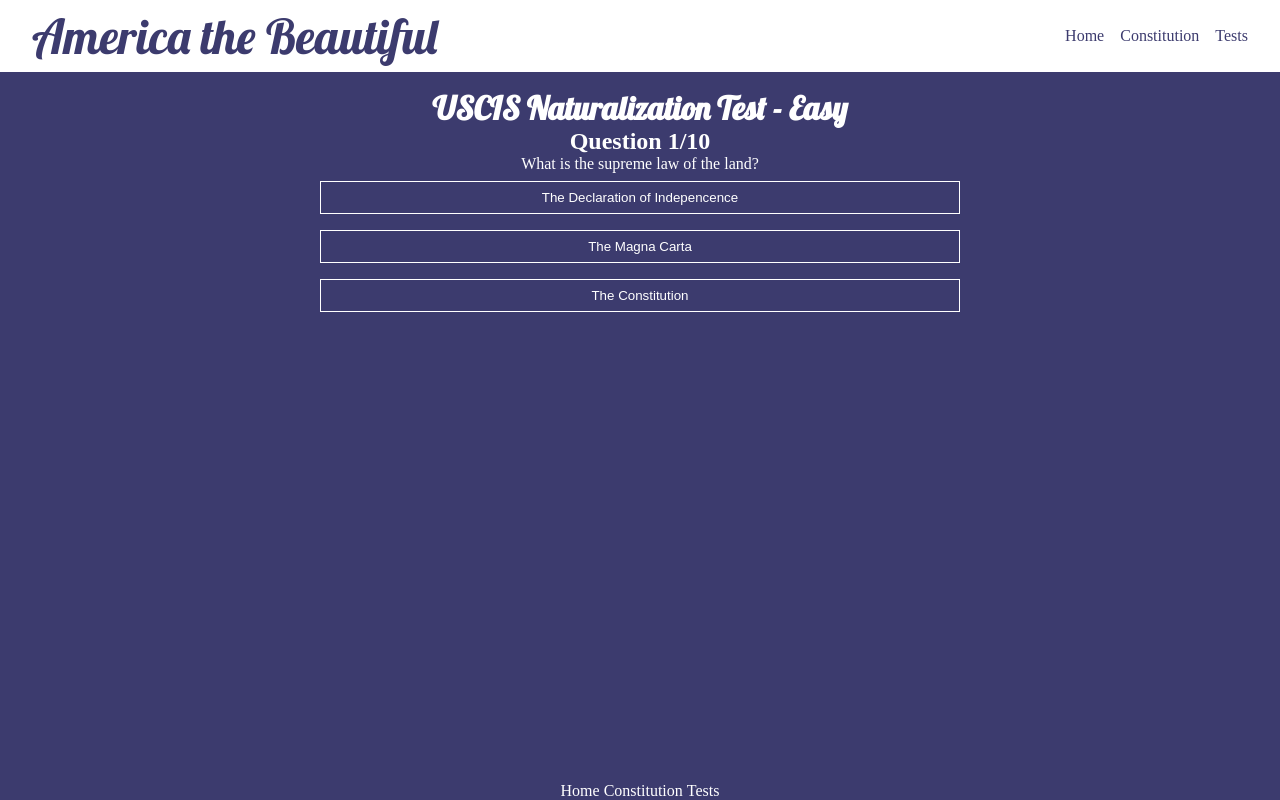
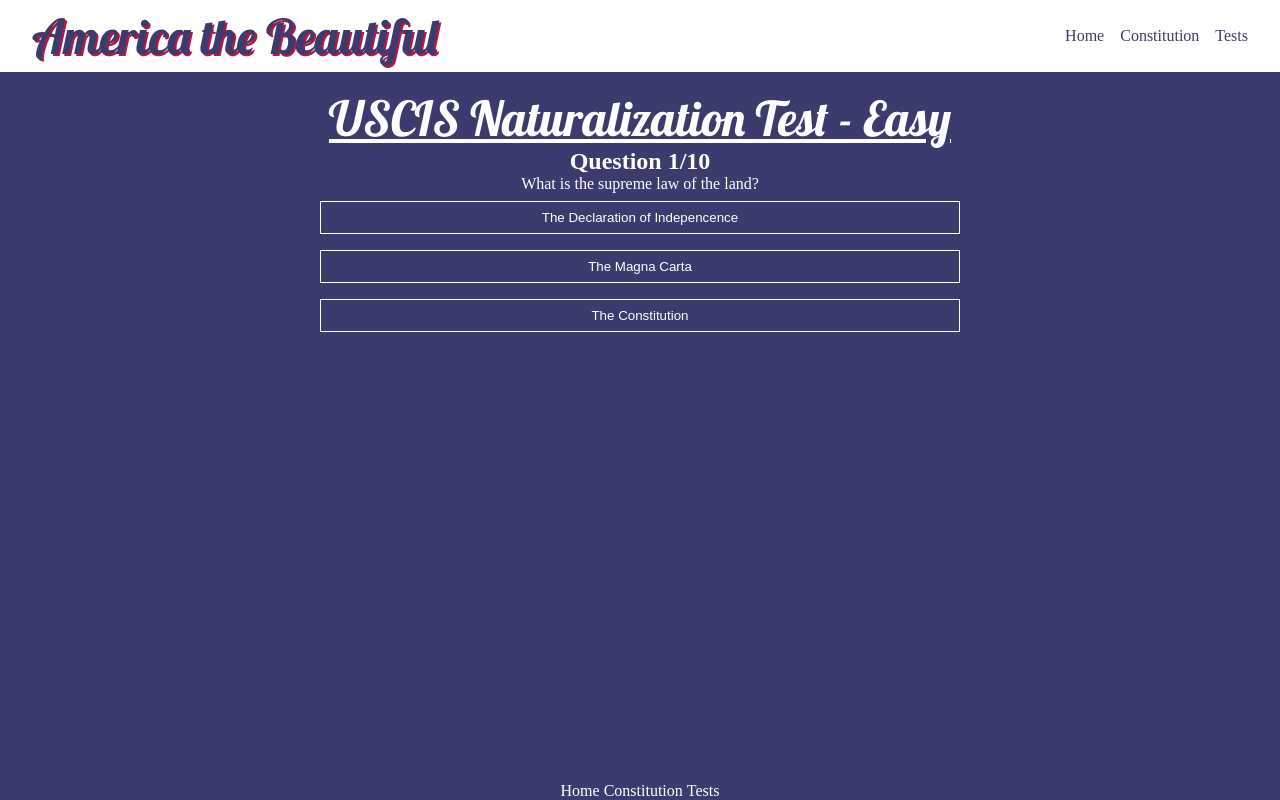
Before and after one commit to HHH-603/America-the-Beautiful, a Gatsby site: page /naturalization-test_easy in a window 1280 px wide. Built offline with nearby package versions, Linux system fonts and the light colour scheme; Gatsby itself is replaced by a stand-in of ours.

Commit message:
Added code to naturalization-test_easy to show all the questions and their correct answers at the end of the test, added font-size/font-weight/text-decoration to h1 element, and updated link_navbar-header styling so that it has text shadow and no hover effect.

```diff
--- a/src/pages/naturalization-test_easy.jsx
+++ b/src/pages/naturalization-test_easy.jsx
@@ -5,6 +5,7 @@ const NaturalizationTest_Easy = () => {
   const questions = [
     {
       questionText: "What is the supreme law of the land?",
+      correctAnswer: "The Constitution",
       answerOptions: [
         { answerText: "The Declaration of Indepencence", isCorrect: false },
         { answerText: "The Magna Carta", isCorrect: false },
@@ -13,6 +14,8 @@ const NaturalizationTest_Easy = () => {
     },
     {
       questionText: "What does the Constitution do?",
+      correctAnswer:
+        "Sets up the government, defines the government, and protects the basic rights of Americans.",
       answerOptions: [
         {
           answerText:
@@ -34,6 +37,7 @@ const NaturalizationTest_Easy = () => {
     {
       questionText:
         "The idea of self-government is in the first three words of the Constitution. What are these words?",
+      correctAnswer: "We the People",
       answerOptions: [
         { answerText: "All for One", isCorrect: false },
         { answerText: "We the People", isCorrect: true },
@@ -42,6 +46,7 @@ const NaturalizationTest_Easy = () => {
     },
     {
       questionText: "What is an amendment?",
+      correctAnswer: "A change or addition to the Constitution.",
       answerOptions: [
         {
           answerText:
@@ -62,6 +67,7 @@ const NaturalizationTest_Easy = () => {
     {
       questionText:
         "What do we call the first ten amendments to the Constitution?",
+      correctAnswer: "The Bill of Rights",
       answerOptions: [
         { answerText: "The Bill of Rights", isCorrect: true },
         { answerText: "The Rights of Man", isCorrect: false },
@@ -70,6 +76,8 @@ const NaturalizationTest_Easy = () => {
     },
     {
       questionText: "Which of the following is the First Amendment?",
+      correctAnswer:
+        "Congress shall make no law respecting an establishment of religion, or prohibiting the free exercise thereof; or abridging the freedom of speech, or of the press; or the right of the people peaceably to assemble, and to petition the Government for a redress of grievances.",
       answerOptions: [
         {
           answerText:
@@ -90,6 +98,7 @@ const NaturalizationTest_Easy = () => {
     },
     {
       questionText: "How many amendments does the Constitution have?",
+      correctAnswer: "27",
       answerOptions: [
         { answerText: "27", isCorrect: true },
         { answerText: "10", isCorrect: false },
@@ -98,6 +107,7 @@ const NaturalizationTest_Easy = () => {
     },
     {
       questionText: "What did the Declaration of Independence do?",
+      correctAnswer: "Announced our indepence from Great Britain.",
       answerOptions: [
         {
           answerText:
@@ -116,6 +126,7 @@ const NaturalizationTest_Easy = () => {
     },
     {
       questionText: "What are two rights in the Declaration of Independence",
+      correctAnswer: "Life and Liberty.",
       answerOptions: [
         {
           answerText: "A universal, basic income and guaranteed employment.",
@@ -127,6 +138,7 @@ const NaturalizationTest_Easy = () => {
     },
     {
       questionText: "What is freedom of religion?",
+      correctAnswer: "The right to, or not to, practice any religion.",
       answerOptions: [
         {
           answerText:
@@ -149,7 +161,6 @@ const NaturalizationTest_Easy = () => {
   const [currentQuestion, setCurrentQuestion] = useState(0);
   const [showScore, setShowScore] = useState(false);
   const [score, setScore] = useState(0);
-  const [answer, hiddenAnswer] = useState(false);
 
   const handleAnswerOptionClick = (isCorrect) => {
     if (isCorrect) {
@@ -171,6 +182,7 @@ const NaturalizationTest_Easy = () => {
           <div className="container">
             <h1>USCIS Naturalization Test - Easy</h1>
             {showScore ? (
+              <>
                 <p>
                   You scored {score} out of {questions.length}.&nbsp;
                   <span
@@ -179,9 +191,23 @@ const NaturalizationTest_Easy = () => {
                       window.location.reload();
                     }}
                   >
-                  Take the test again?
+                    Take the test again
                   </span>
+                  ?
                 </p>
+                <div className="container_correct-answers">
+                  {questions.map((question) => (
+                    <div>
+                      <p className="paragraph_quiz-question">
+                        Q: {question.questionText}
+                      </p>
+                      <p className="paragraph_correct-answer">
+                        A: {question.correctAnswer}
+                      </p>
+                    </div>
+                  ))}
+                </div>
+              </>
             ) : (
               <>
                 <h2>
--- a/src/styles/__base.scss
+++ b/src/styles/__base.scss
@@ -19,6 +19,9 @@ a {
 
 h1 {
   font-family: "Lobster";
+  font-size: 3rem;
+  font-weight: 400;
+  text-decoration: underline;
 }
 
 h1,
--- a/src/styles/__components.scss
+++ b/src/styles/__components.scss
@@ -61,6 +61,7 @@ $base-transition-and-effect: 100ms ease-in;
 
     &-header {
       background-color: transparent;
+      text-shadow: 2px 2px $usa-red;
       color: $usa-blue;
       text-decoration: none;
       font-family: "Lobster";
@@ -68,10 +69,6 @@ $base-transition-and-effect: 100ms ease-in;
       text-align: center;
       margin-left: 1rem;
       transition: $base-transition;
-    }
-
-    &-header:hover {
-      color: $usa-red;
     }
   }
 
```
Lines whose indentation alone changed are shown as unchanged.
